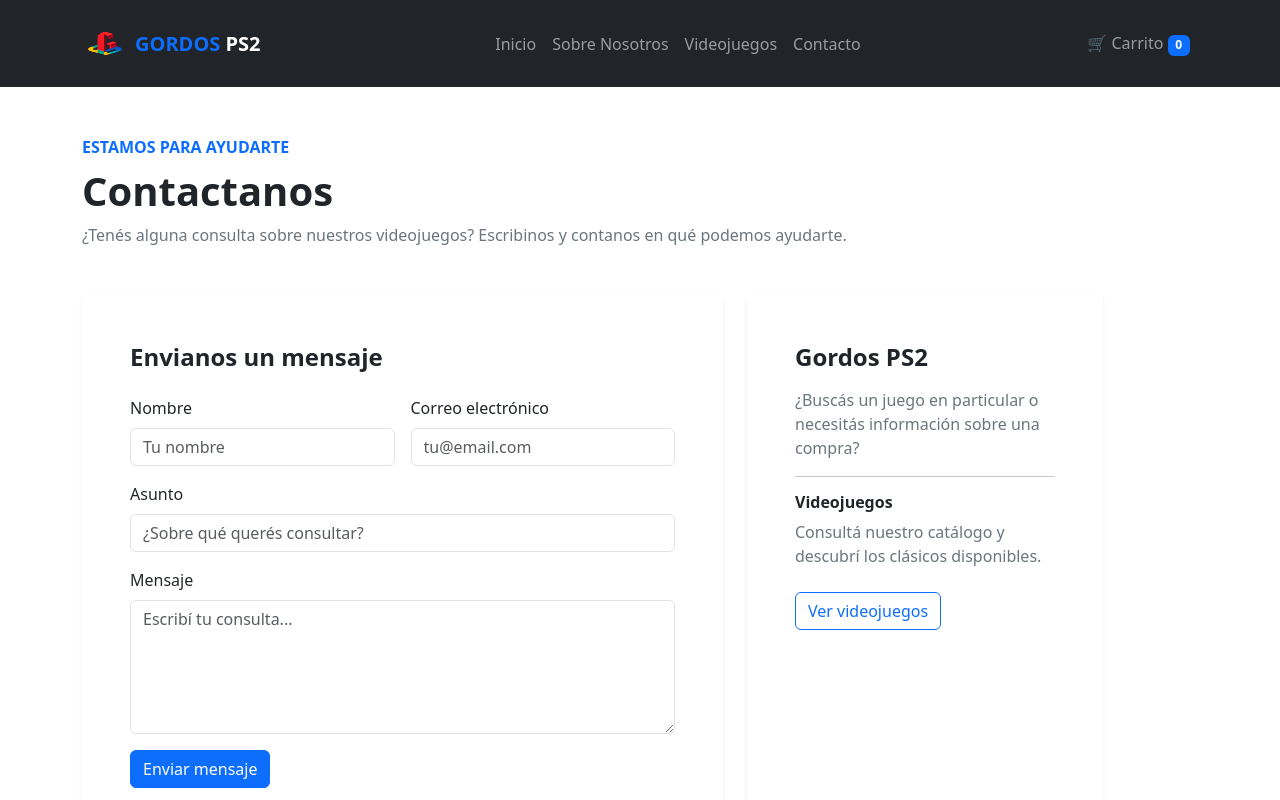
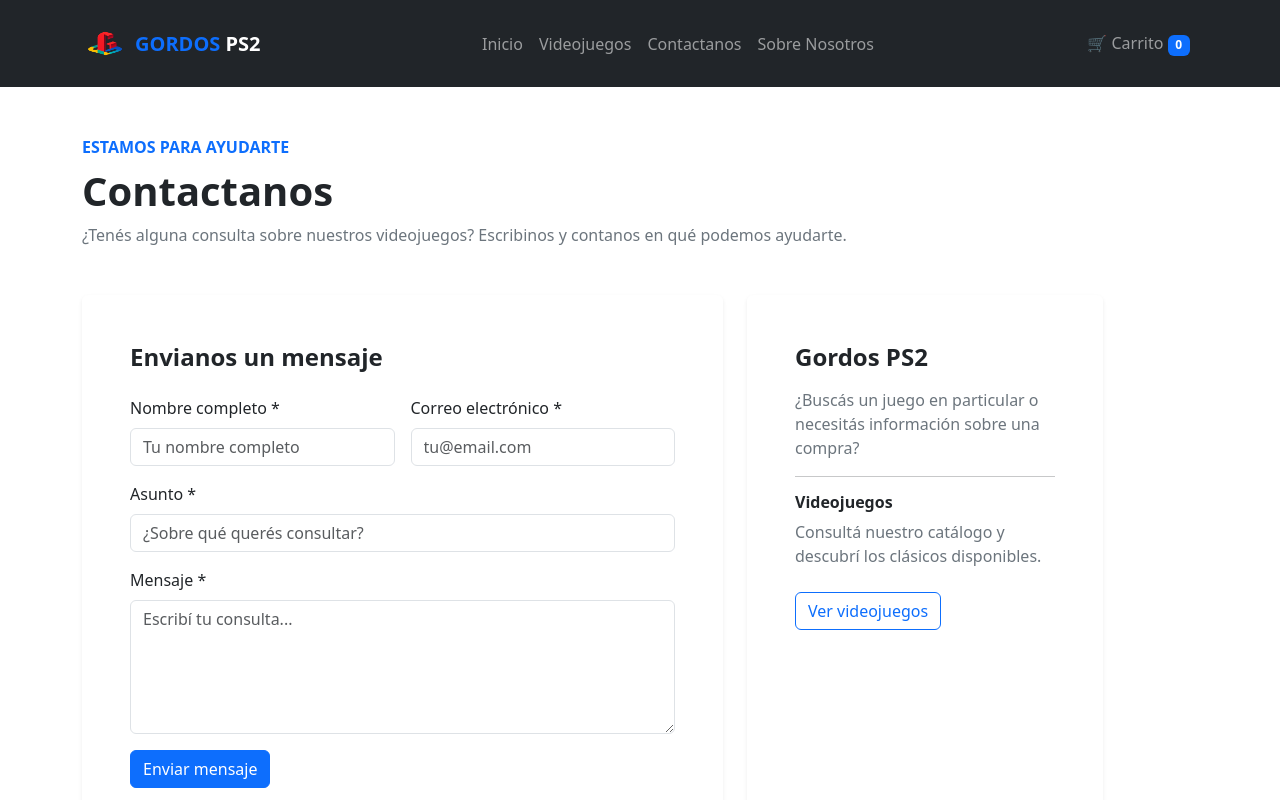
Before and after one commit to santiago-elias-bravo/gordosPS2, a React (Vite) app: page /contacto in a window 1280 px wide. Shown: the top 800 px of the page. Built offline with nearby package versions, Linux system fonts and the light colour scheme.

Commit message:
Version 13

```diff
--- a/src/components/FormularioCompra.jsx
+++ b/src/components/FormularioCompra.jsx
@@ -83,7 +83,7 @@ function FormularioCompra({ confirmarCompra }) {
     if (formData.metodoEntrega === "") {
       newErrors.metodoEntrega = "Seleccioná un método de entrega.";
     }
-    // Validaciones exclusivas de envío a domicilio
+
     if (formData.metodoEntrega === "Envío a domicilio") {
       if (formData.direccion.trim() === "") {
         newErrors.direccion = "Ingresá el nombre de la calle.";
--- a/src/components/Navbar.jsx
+++ b/src/components/Navbar.jsx
@@ -40,14 +40,14 @@ function NavbarTienda({ cantidadCarrito }) {
             <Nav.Link as={Link} to="/inicio">
               Inicio
             </Nav.Link>
-            <Nav.Link as={Link} to="/sobre-nosotros">
-              Sobre Nosotros
-            </Nav.Link>
             <Nav.Link as={Link} to="/videojuegos">
               Videojuegos
             </Nav.Link>
             <Nav.Link as={Link} to="/contacto">
-              Contacto
+              Contactanos
+            </Nav.Link>
+            <Nav.Link as={Link} to="/sobre-nosotros">
+              Sobre Nosotros
             </Nav.Link>
           </Nav>
           <Nav>
--- a/src/pages/Contacto.jsx
+++ b/src/pages/Contacto.jsx
@@ -1,23 +1,96 @@
-import { Container, Row, Col, Form, Button, Card, Alert } from "react-bootstrap";
+import {
+  Container,
+  Row,
+  Col,
+  Form,
+  Button,
+  Card,
+  Alert,
+} from "react-bootstrap";
 import { useState } from "react";
 
 function Contacto() {
   const [enviado, setEnviado] = useState(false);
 
+  const [formData, setFormData] = useState({
+    nombreCompleto: "",
+    email: "",
+    asunto: "",
+    mensaje: "",
+  });
+
+  const [errors, setErrors] = useState({});
+
+  function handleChange(event) {
+    const { name, value } = event.target;
+
+    setFormData({
+      ...formData,
+      [name]: value,
+    });
+
+    setErrors({
+      ...errors,
+      [name]: "",
+    });
+
+    setEnviado(false);
+  }
+
+  function validateForm() {
+    const newErrors = {};
+
+    if (formData.nombreCompleto.trim() === "") {
+      newErrors.nombreCompleto = "Ingresá tu nombre completo.";
+    }
+
+    if (formData.email.trim() === "") {
+      newErrors.email = "Ingresá tu correo electrónico.";
+    } else if (!/^[^\s@]+@[^\s@]+\.[^\s@]+$/.test(formData.email.trim())) {
+      newErrors.email = "Ingresá un correo electrónico válido.";
+    }
+
+    if (formData.asunto.trim() === "") {
+      newErrors.asunto = "Ingresá el asunto de tu consulta.";
+    }
+
+    if (formData.mensaje.trim() === "") {
+      newErrors.mensaje = "Ingresá el mensaje que querés enviarnos.";
+    }
+
+    return newErrors;
+  }
+
   function manejarEnvio(event) {
     event.preventDefault();
+
+    const newErrors = validateForm();
+    setErrors(newErrors);
+
+    if (Object.keys(newErrors).length > 0) {
+      return;
+    }
+
     setEnviado(true);
+
+    setFormData({
+      nombre: "",
+      email: "",
+      asunto: "",
+      mensaje: "",
+    });
   }
+
   return (
     <Container className="py-5">
       <div className="mb-5">
-        <p className="text-primary fw-bold mb-2">
-          ESTAMOS PARA AYUDARTE
-        </p>
+        <p className="text-primary fw-bold mb-2">ESTAMOS PARA AYUDARTE</p>
+
         <h1 className="fw-bold">Contactanos</h1>
+
         <p className="text-secondary">
-          ¿Tenés alguna consulta sobre nuestros videojuegos?
-          Escribinos y contanos en qué podemos ayudarte.
+          ¿Tenés alguna consulta sobre nuestros videojuegos? Escribinos y
+          contanos en qué podemos ayudarte.
         </p>
       </div>
 
@@ -26,55 +99,95 @@ function Contacto() {
           <Card className="border-0 shadow-sm h-100">
             <Card.Body className="p-4 p-md-5">
               <h4 className="fw-bold mb-4">Envianos un mensaje</h4>
+
               {enviado && (
-                <Alert variant="success">
-                  ¡Mensaje enviado correctamente!
-                </Alert>
+                <Alert variant="success">¡Mensaje enviado correctamente!</Alert>
               )}
-              <Form onSubmit={manejarEnvio}>
+
+              <Form onSubmit={manejarEnvio} noValidate>
                 <Row className="g-3">
                   <Col md={6}>
-                    <Form.Group controlId="nombre">
-                      <Form.Label>Nombre</Form.Label>
+                    <Form.Group controlId="nombreCompleto">
+                      <Form.Label>Nombre completo *</Form.Label>
+
                       <Form.Control
                         type="text"
-                        placeholder="Tu nombre"
-                        required
+                        name="nombreCompleto"
+                        placeholder="Tu nombre completo"
+                        value={formData.nombreCompleto}
+                        onChange={handleChange}
+                        isInvalid={!!errors.nombreCompleto}
                       />
+
+                      {errors.nombreCompleto && (
+                        <Form.Control.Feedback type="invalid">
+                          {errors.nombreCompleto}
+                        </Form.Control.Feedback>
+                      )}
                     </Form.Group>
                   </Col>
 
                   <Col md={6}>
                     <Form.Group controlId="email">
-                      <Form.Label>Correo electrónico</Form.Label>
+                      <Form.Label>Correo electrónico *</Form.Label>
+
                       <Form.Control
                         type="email"
+                        name="email"
                         placeholder="tu@email.com"
-                        required
+                        value={formData.email}
+                        onChange={handleChange}
+                        isInvalid={!!errors.email}
                       />
+
+                      {errors.email && (
+                        <Form.Control.Feedback type="invalid">
+                          {errors.email}
+                        </Form.Control.Feedback>
+                      )}
                     </Form.Group>
                   </Col>
 
                   <Col xs={12}>
                     <Form.Group controlId="asunto">
-                      <Form.Label>Asunto</Form.Label>
+                      <Form.Label>Asunto *</Form.Label>
+
                       <Form.Control
                         type="text"
+                        name="asunto"
                         placeholder="¿Sobre qué querés consultar?"
-                        required
+                        value={formData.asunto}
+                        onChange={handleChange}
+                        isInvalid={!!errors.asunto}
                       />
+
+                      {errors.asunto && (
+                        <Form.Control.Feedback type="invalid">
+                          {errors.asunto}
+                        </Form.Control.Feedback>
+                      )}
                     </Form.Group>
                   </Col>
 
                   <Col xs={12}>
                     <Form.Group controlId="mensaje">
-                      <Form.Label>Mensaje</Form.Label>
+                      <Form.Label>Mensaje *</Form.Label>
+
                       <Form.Control
                         as="textarea"
+                        name="mensaje"
                         rows={5}
                         placeholder="Escribí tu consulta..."
-                        required
+                        value={formData.mensaje}
+                        onChange={handleChange}
+                        isInvalid={!!errors.mensaje}
                       />
+
+                      {errors.mensaje && (
+                        <Form.Control.Feedback type="invalid">
+                          {errors.mensaje}
+                        </Form.Control.Feedback>
+                      )}
                     </Form.Group>
                   </Col>
 
@@ -95,22 +208,19 @@ function Contacto() {
               <h4 className="fw-bold mb-3">Gordos PS2</h4>
 
               <p className="text-secondary">
-                ¿Buscás un juego en particular o necesitás
-                información sobre una compra?
+                ¿Buscás un juego en particular o necesitás información sobre una
+                compra?
               </p>
 
               <hr />
 
               <h6 className="fw-bold">Videojuegos</h6>
+
               <p className="text-secondary mb-4">
-                Consultá nuestro catálogo y descubrí los clásicos
-                disponibles.
+                Consultá nuestro catálogo y descubrí los clásicos disponibles.
               </p>
 
-              <Button
-                href="/videojuegos"
-                variant="outline-primary"
-              >
+              <Button href="/videojuegos" variant="outline-primary">
                 Ver videojuegos
               </Button>
             </Card.Body>
--- a/src/pages/DetalleProducto.jsx
+++ b/src/pages/DetalleProducto.jsx
@@ -24,19 +24,17 @@ function DetalleProducto({ agregarAlCarrito, carrito }) {
   const [errorEmail, setErrorEmail] = useState("");
   const [notificacionEnviada, setNotificacionEnviada] = useState(false);
 
-  const producto = productos.find(
-    (producto) => producto.id === Number(id)
-  );
+  const producto = productos.find((producto) => producto.id === Number(id));
 
-  const productoEnCarrito = carrito.find(
-    (item) => item.id === producto?.id
-  );
+  const productoEnCarrito = carrito.find((item) => item.id === producto?.id);
 
   const cantidadEnCarrito = productoEnCarrito ? productoEnCarrito.cantidad : 0;
 
   const disponible = producto ? producto.stock > 0 : false;
 
-  const stockMaximoAlcanzado = producto ? cantidadEnCarrito >= producto.stock : false;
+  const stockMaximoAlcanzado = producto
+    ? cantidadEnCarrito >= producto.stock
+    : false;
 
   function agregarProducto() {
     if (!producto || stockMaximoAlcanzado) {
@@ -46,17 +44,28 @@ function DetalleProducto({ agregarAlCarrito, carrito }) {
     setProductoAgregado(true);
   }
 
+  function validateForm() {
+    const newErrors = {};
+
+    if (emailNotificacion.trim() === "") {
+      newErrors.email = "Ingresá tu correo electrónico.";
+    } else if (!/^[^\s@]+@[^\s@]+\.[^\s@]+$/.test(emailNotificacion.trim())) {
+      newErrors.email = "Ingresá un correo electrónico válido.";
+    }
+
+    return newErrors;
+  }
+
   function solicitarNotificacion(e) {
     e.preventDefault();
 
-    const email = emailNotificacion.trim();
+    const newErrors = validateForm();
+    setErrorEmail(newErrors.email || "");
 
-    if (!/^[^\s@]+@[^\s@]+\.[^\s@]+$/.test(email)) {
-      setErrorEmail("Ingresá un correo electrónico válido.");
+    if (Object.keys(newErrors).length > 0) {
       return;
     }
 
-    setErrorEmail("");
     setNotificacionEnviada(true);
   }
 
@@ -112,18 +121,13 @@ function DetalleProducto({ agregarAlCarrito, carrito }) {
 
           <Col md={6}>
             <Card.Body className="p-4 p-lg-5">
-              <Badge
-                bg="secondary"
-                className="mb-3"
-              >
+              <Badge bg="secondary" className="mb-3">
                 {producto.categoria}
               </Badge>
 
-              <h1 className="fw-bold mb-3">
-                {producto.nombre}
-              </h1>
+              <h1 className="fw-bold mb-3">{producto.nombre}</h1>
 
-              <p className="text-secondary">
+              <p className="text-secondary texto-justificado">
                 {producto.descripcionCompleta}
               </p>
 
@@ -146,18 +150,12 @@ function DetalleProducto({ agregarAlCarrito, carrito }) {
                 )}
               </div>
 
-              <h5 className="fw-bold mb-3">
-                Características principales
-              </h5>
+              <h5 className="fw-bold mb-3">Características principales</h5>
 
               <ListGroup className="mb-4">
-                {producto.caracteristicas.map(
-                  (caracteristica, index) => (
-                    <ListGroup.Item key={index}>
-                      {caracteristica}
-                    </ListGroup.Item>
-                  )
-                )}
+                {producto.caracteristicas.map((caracteristica, index) => (
+                  <ListGroup.Item key={index}>{caracteristica}</ListGroup.Item>
+                ))}
               </ListGroup>
 
               <Button
@@ -188,10 +186,7 @@ function DetalleProducto({ agregarAlCarrito, carrito }) {
                 </Button>
               )}
               {productoAgregado && (
-                <Alert
-                  variant="success"
-                  className="mt-3 mb-0 py-2 text-center"
-                >
+                <Alert variant="success" className="mt-3 mb-0 py-2 text-center">
                   ¡Producto agregado al carrito!
                 </Alert>
               )}
@@ -199,15 +194,9 @@ function DetalleProducto({ agregarAlCarrito, carrito }) {
           </Col>
         </Row>
       </Card>
-      <Modal
-        show={mostrarModal}
-        onHide={() => setMostrarModal(false)}
-        centered
-      >
+      <Modal show={mostrarModal} onHide={() => setMostrarModal(false)} centered>
         <Modal.Header closeButton>
-          <Modal.Title>
-            Notificarme cuando esté disponible
-          </Modal.Title>
+          <Modal.Title>Notificarme cuando esté disponible</Modal.Title>
         </Modal.Header>
 
         <Modal.Body>
@@ -219,15 +208,17 @@ function DetalleProducto({ agregarAlCarrito, carrito }) {
           ) : (
             <>
               <p>
-                Ingresá tu correo electrónico para solicitar un aviso
-                cuando vuelva a haber stock de este videojuego.
+                Ingresá tu correo electrónico para solicitar un aviso cuando
+                vuelva a haber stock de este videojuego.
               </p>
 
-              <Form onSubmit={solicitarNotificacion}>
+              <Form onSubmit={solicitarNotificacion} noValidate>
                 <Form.Group className="mb-3">
-                  <Form.Label>Correo electrónico</Form.Label>
+                  <Form.Label>Correo electrónico *</Form.Label>
 
                   <Form.Control
+                    id="email"
+                    name="email"
                     type="email"
                     placeholder="ejemplo@correo.com"
                     value={emailNotificacion}
@@ -236,19 +227,16 @@ function DetalleProducto({ agregarAlCarrito, carrito }) {
                       setErrorEmail("");
                     }}
                     isInvalid={!!errorEmail}
-                    required
                   />
 
-                  <Form.Control.Feedback type="invalid">
-                    {errorEmail}
-                  </Form.Control.Feedback>
+                  {errorEmail && (
+                    <Form.Control.Feedback type="invalid">
+                      {errorEmail}
+                    </Form.Control.Feedback>
+                  )}
                 </Form.Group>
 
-                <Button
-                  type="submit"
-                  variant="primary"
-                  className="w-100"
-                >
+                <Button type="submit" variant="primary" className="w-100">
                   Solicitar aviso
                 </Button>
               </Form>
@@ -258,10 +246,7 @@ function DetalleProducto({ agregarAlCarrito, carrito }) {
 
         {notificacionEnviada && (
           <Modal.Footer>
-            <Button
-              variant="primary"
-              onClick={() => setMostrarModal(false)}
-            >
+            <Button variant="primary" onClick={() => setMostrarModal(false)}>
               Cerrar
             </Button>
           </Modal.Footer>
--- a/src/pages/Inicio.jsx
+++ b/src/pages/Inicio.jsx
@@ -16,12 +16,12 @@ function Home() {
               <h1 className="inicio-titulo">
                 Los clásicos nunca pasan de moda.
               </h1>
-              <p className="inicio-descripcion">
+              <p className="inicio-descripcion texto-justificado">
                 ¿Te acordás de esos juegos que te tenían horas frente a la tele?
                 En Gordos PS2 queremos traer de vuelta esos momentos con
                 videojuegos originales de PlayStation 2.
               </p>
-              <p className="inicio-descripcion">
+              <p className="inicio-descripcion texto-justificado">
                 Buscá tus favoritos, descubrí algún clásico que te quedó
                 pendiente y armá tu colección.
               </p>
--- a/src/pages/SobreNosotros.jsx
+++ b/src/pages/SobreNosotros.jsx
@@ -9,16 +9,16 @@ function SobreNosotros() {
           <Col lg={7}>
             <p className="text-primary fw-bold mb-2">SOBRE NOSOTROS</p>
 
-            <h1 className="fw-bold mb-4">Los clásicos nunca pasan de moda</h1>
+            <h1 className="fw-bold mb-4 titulo-sobre-nosotros">Los clásicos nunca pasan de moda...</h1>
 
-            <p className="text-secondary">
+            <p className="text-secondary texto-justificado">
               En Gordos PS2 nos gustan los videojuegos que marcaron una época.
               Creamos esta tienda para que puedas encontrar esos clásicos de
               PlayStation 2 que recordás con cariño o descubrir juegos que
               todavía no tuviste la oportunidad de probar.
             </p>
 
-            <p className="text-secondary">
+            <p className="text-secondary texto-justificado">
               Nuestro catálogo reúne juegos de distintos géneros, desde
               aventuras y acción hasta deportes y carreras. Queremos que
               encontrar tu próximo videojuego sea sencillo y que vuelvas a
```
Also changed, not shown: src/index.css (+9 -0 lines).
